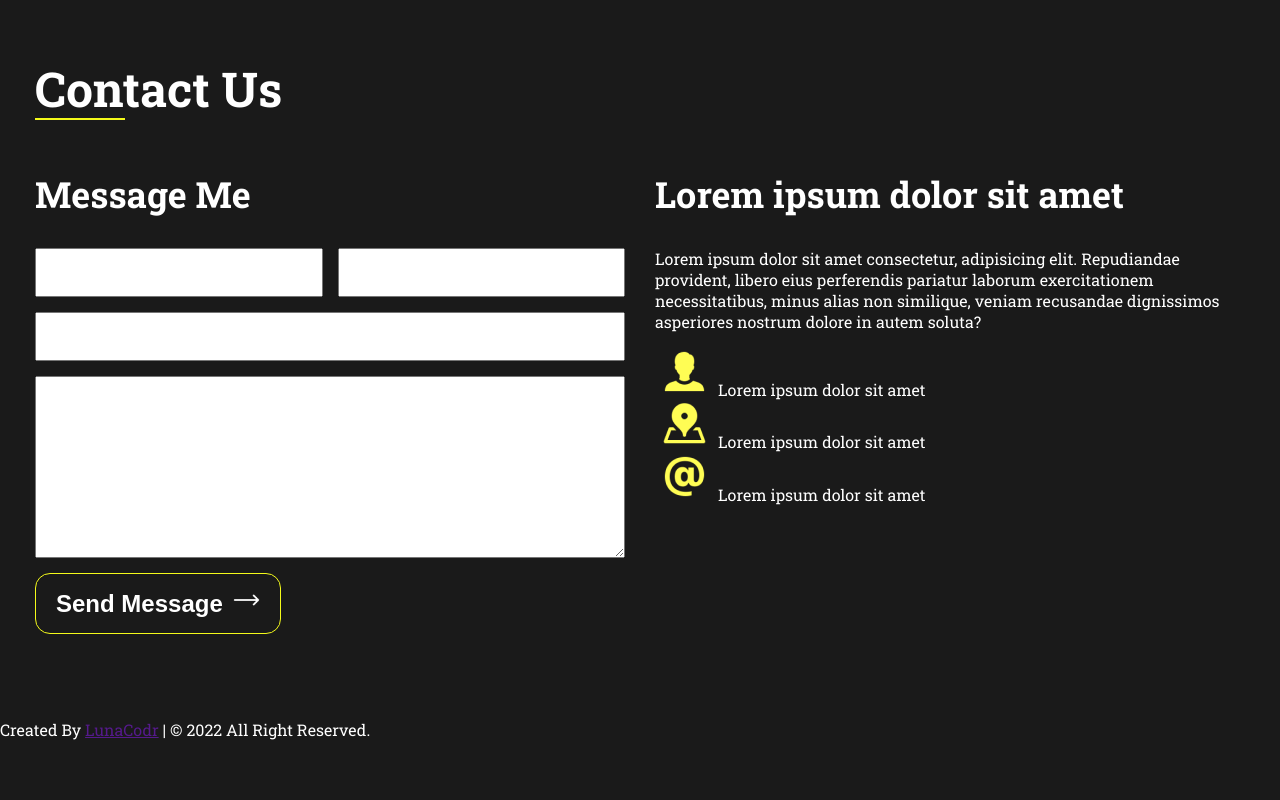
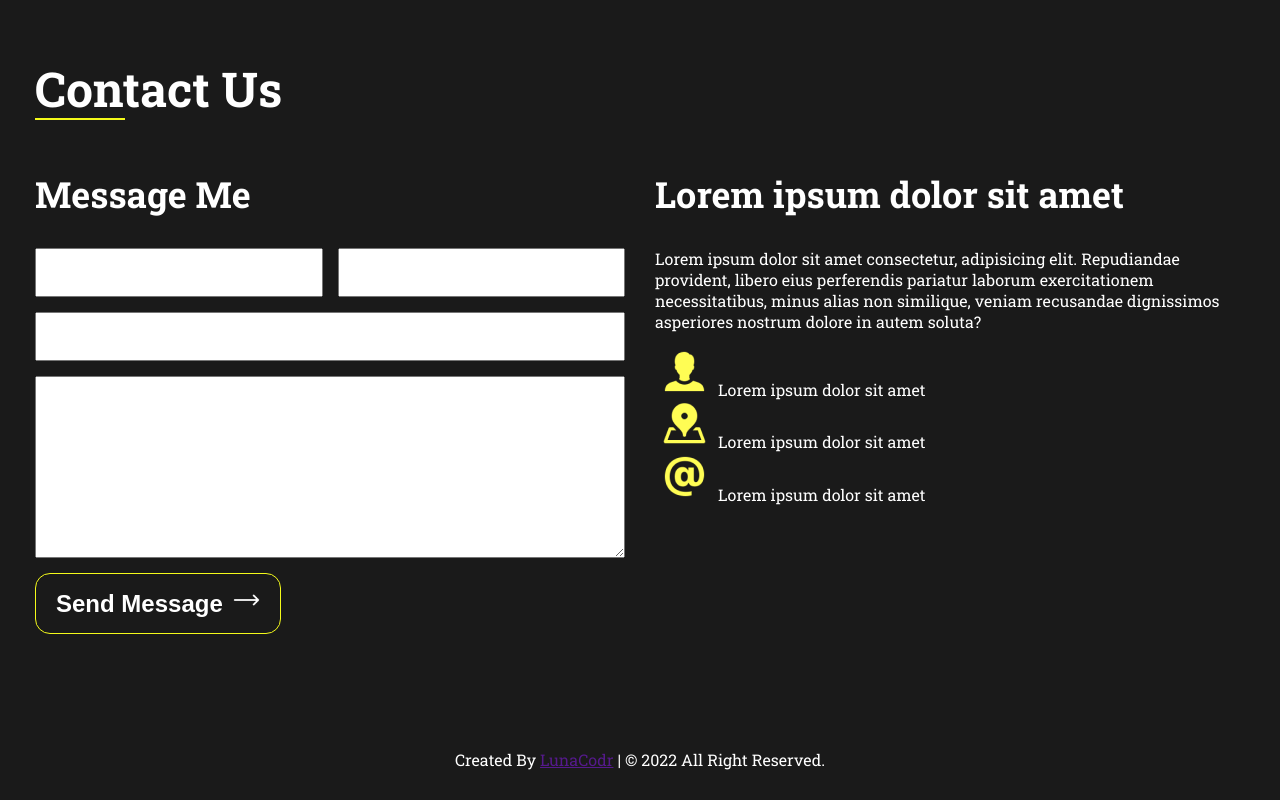
Before and after one commit to DonnyBraveBits/Andy-Lam-html-css, a plain HTML site: page portfolio/index.html in a window 1280 px wide. Shown: the part 2797-3597 px from the top of the page. Before the commit the page ends 3537 px from the top, so only its background shows below. Drawn offline with Linux system fonts and the light colour scheme.

Commit message:
update footer

```diff
--- a/portfolio/css/style.css
+++ b/portfolio/css/style.css
@@ -251,3 +251,7 @@ img {
     align-items: center;
     gap: 10px;
 }
+.section-footer{
+    padding: 30px;
+    text-align: center;
+}
```
